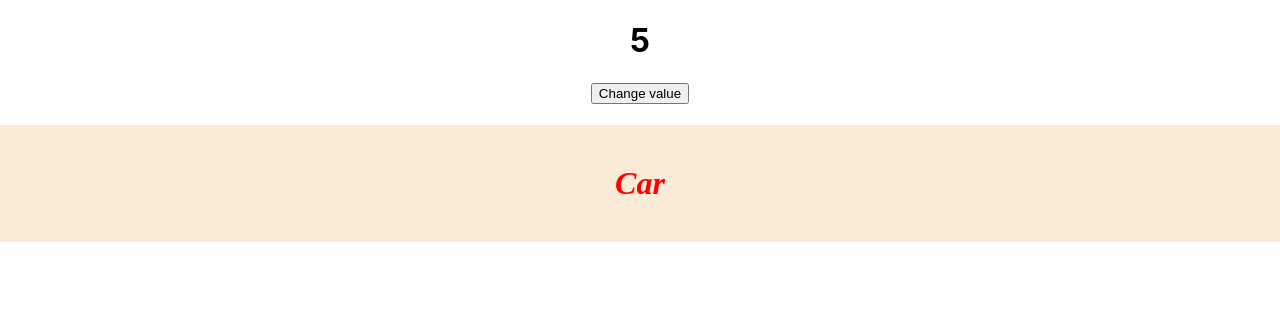
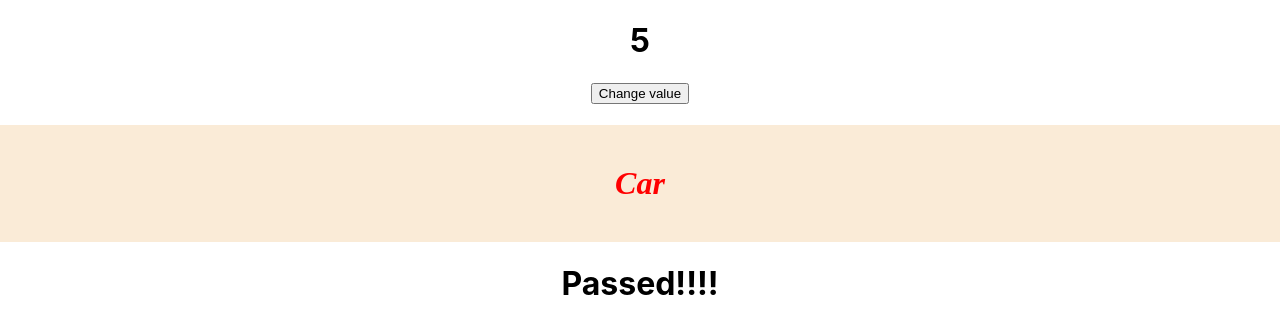
Before and after one commit to vipersolo/React-Practice, a React (Create React App) app: page / in a window 1280 px wide. Shown: the top 334 px of the page. Built offline with nearby package versions, Linux system fonts and the light colour scheme.

Commit message:
react conditional rendering

```diff
--- a/src/App.js
+++ b/src/App.js
@@ -6,6 +6,7 @@ import Form from './component/Form'
 import List from './component/List'
 import Test from './component/Test';
 import Car from './component/Car';
+import Score from './component/Score'
 // import Todo from './component/Todo';
 // function App() {
 //   return (
@@ -44,6 +45,7 @@ class App extends Component{
       <List /> */}
       <Test />
       <Car />
+      <Score isScore = {60}/>
     </div>
     // use <></> or div becuase return only one root element .
     )
--- /dev/null
+++ b/src/component/FailedScore.js
@@ -0,0 +1,5 @@
+
+function FailedScore(){
+    return <h1>Failed!!!</h1>
+}
+export default FailedScore
--- /dev/null
+++ b/src/component/Score.js
@@ -0,0 +1,12 @@
+import SuccessScore from './SuccessScore'
+import FailedScore from './FailedScore'
+function Score(props){
+    const isScore = props.isScore
+
+    if (isScore >= 50){
+        return <SuccessScore />
+    }
+    return <FailedScore />
+}
+
+export default Score
--- /dev/null
+++ b/src/component/SuccessScore.js
@@ -0,0 +1,7 @@
+
+
+function SuccessScore() {
+  return <h1>Passed!!!!</h1>;
+}
+
+export default SuccessScore
```
